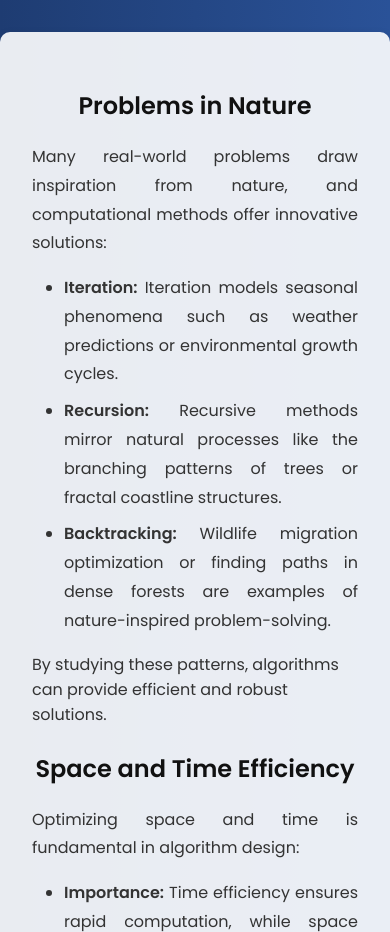
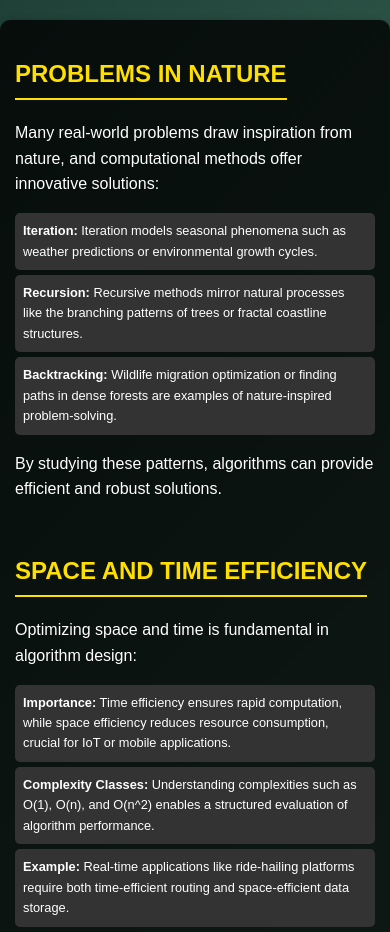
Before and after one commit to NaveenHuggi/review.github.io, a plain HTML site: page Project_2/Reflection.html in a window 390 px wide. Shown: the top 932 px of the page. Drawn offline with Linux system fonts and the light colour scheme.

Commit message:
Update Reflection.html

```diff
--- a/Project_2/Reflection.html
+++ b/Project_2/Reflection.html
@@ -4,11 +4,112 @@
     <meta charset="UTF-8">
     <meta name="viewport" content="width=device-width, initial-scale=1.0">
     <title>Course Project - Design and Analysis of Algorithms</title>
-    <link rel="stylesheet" href="style.css">
-    <link href="https://fonts.googleapis.com/css2?family=Poppins:wght@300;400;600&display=swap" rel="stylesheet">
+    <style>
+        /* General Styling */
+        body {
+            font-family: 'Poppins', sans-serif;
+            margin: 0;
+            padding: 0;
+            background: linear-gradient(135deg, #1f4037, #99f2c8);
+            color: #fff;
+            line-height: 1.6;
+        }
+
+        h1, h2 {
+            text-align: center;
+            text-transform: uppercase;
+        }
+
+        main {
+            max-width: 1200px;
+            margin: 20px auto;
+            padding: 20px;
+            background: rgba(0, 0, 0, 0.8);
+            border-radius: 10px;
+            box-shadow: 0 4px 10px rgba(0, 0, 0, 0.5);
+        }
+
+        section {
+            margin-bottom: 30px;
+        }
+
+        section h2 {
+            color: #ffdf00;
+            border-bottom: 2px solid #ffdf00;
+            display: inline-block;
+            padding-bottom: 5px;
+            margin-bottom: 10px;
+        }
+
+        p {
+            margin: 10px 0;
+        }
+
+        ul {
+            list-style: none;
+            padding: 0;
+        }
+
+        ul li {
+            background: #333;
+            margin: 5px 0;
+            padding: 10px;
+            border-radius: 5px;
+            transition: transform 0.2s, background 0.2s;
+        }
+
+        ul li:hover {
+            transform: scale(1.05);
+            background: #555;
+        }
+
+        a {
+            color: #ffdf00;
+            text-decoration: none;
+            font-weight: bold;
+        }
+
+        a:hover {
+            text-decoration: underline;
+        }
+
+        footer {
+            text-align: center;
+            padding: 10px 0;
+            background: rgba(0, 0, 0, 0.8);
+            margin-top: 30px;
+            border-top: 2px solid #ffdf00;
+        }
+
+        footer p {
+            margin: 0;
+            color: #ffdf00;
+        }
+
+        /* Responsive Design */
+        @media (max-width: 768px) {
+            main {
+                padding: 15px;
+            }
+
+            section h2 {
+                font-size: 1.5em;
+            }
+
+            ul li {
+                font-size: 0.9em;
+            }
+        }
+
+        @media (max-width: 480px) {
+            ul li {
+                font-size: 0.8em;
+                padding: 8px;
+            }
+        }
+    </style>
 </head>
 <body>
-
     <main>
         <section id="nature-problems">
             <h2>Problems in Nature</h2>
```
